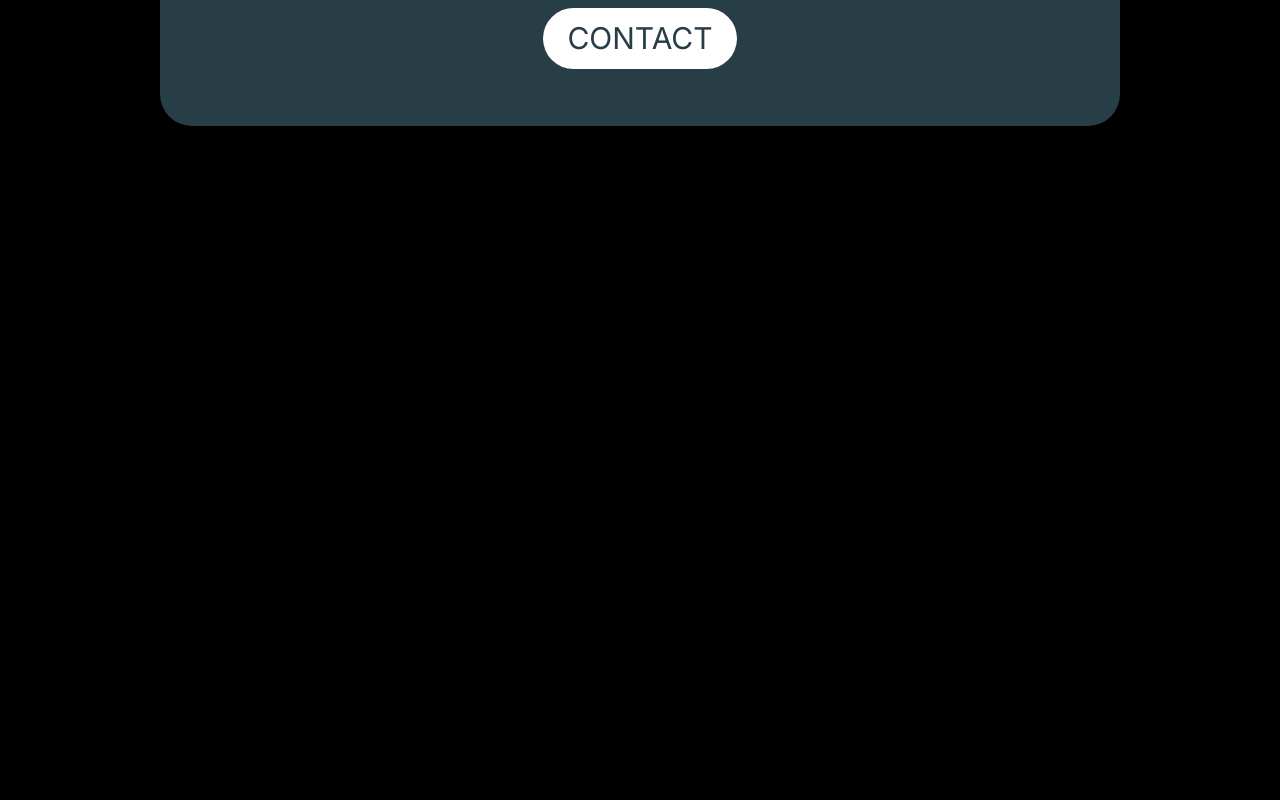
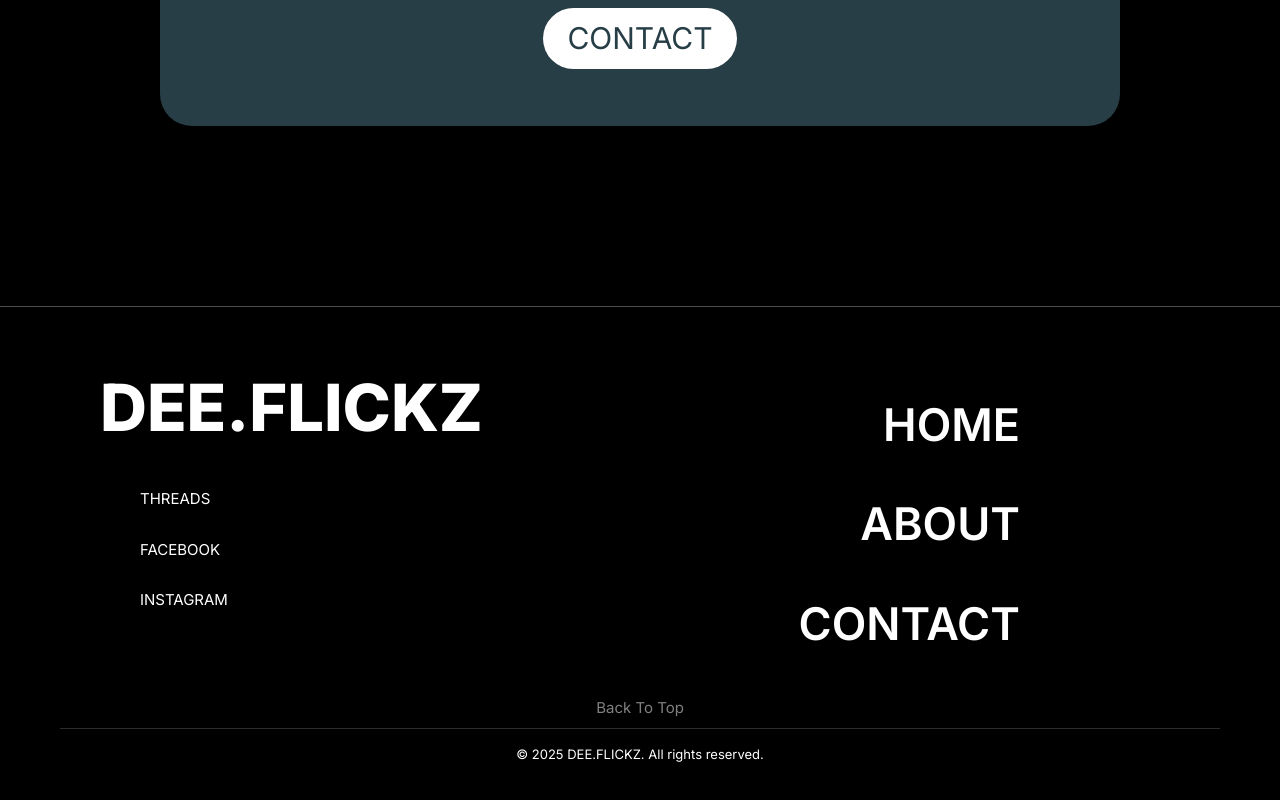
Before and after one commit to KaypeDev/Dee-Flickz, a React (Vite) app: page /about in a window 1280 px wide. Shown: the part 3802-4602 px from the top of the page. Before the commit the page ends 4028 px from the top, so only its background shows below. Built offline with nearby package versions, Linux system fonts and the light colour scheme.

Commit message:
footer finished

```diff
--- a/index.html
+++ b/index.html
@@ -2,9 +2,9 @@
 <html lang="en">
   <head>
     <meta charset="UTF-8" />
-    <link rel="icon" type="image/svg+xml" href="/vite.svg" />
+    <link rel="icon" type="image/png" href="/Dee.Flickz.png" />
     <meta name="viewport" content="width=device-width, initial-scale=1.0" />
-    <title>Vite + React + TS</title>
+    <title>Dee.Flickz</title>
     <link
       href="https://fonts.googleapis.com/css2?family=Inter:wght@400;600;800;900&display=swap"
       rel="stylesheet"
--- /dev/null
+++ b/src/components/Footer.tsx
@@ -0,0 +1,86 @@
+import { motion } from "framer-motion";
+import { Link } from 'react-router-dom';
+import { socialLinks } from "../config/socialLinks";
+import { navLinks } from "../config/navLinks";
+
+export default function Footer() {
+    return (
+        <footer className="h-95 md:h-110 lg:h-130 mt-20">
+            <hr className="opacity-30" />
+            <div className="max-w-[1440px] lg:mx-auto px-5 md:px-20 lg:px-25 flex flex-row pt-9 lg:pt-13">
+
+                {/* Brand + Description */}
+                <motion.div
+                    initial={{ opacity: 0, y: 20 }}
+                    whileInView={{ opacity: 1, y: 0 }}
+                    transition={{ delay: 0.5, duration: 0.6 }}
+                >
+                    <h2 className="text-[35px] md:text-[50px] lg:text-[65px] font-extrabold mb-8">DEE.FLICKZ</h2>
+                    <div className="ml-10 flex font-medium flex-col gap-7 text-[10px] md:text-[12px] lg:text-[15px]">
+                        {socialLinks.map((social, index) => (
+                            <motion.a
+                                whileHover={{ scale: 1.03 }}
+                                whileTap={{ scale: 0.95 }}
+                                key={index}
+                                href={social.href}
+                                target="_blank"
+                                rel="noopener noreferrer"
+                                className="hover:text-gray-300"
+                            >
+                                {social.label}
+                            </motion.a>
+                        ))}
+                    </div>
+
+
+                </motion.div>
+
+                {/* Navigation Links */}
+                <motion.div
+                    initial={{ opacity: 0, y: 20 }}
+                    whileInView={{ opacity: 1, y: 0 }}
+                    transition={{ duration: 0.6, delay: 0.2 }}
+                    viewport={{ once: true }}
+                    className="flex ml-auto"
+                >
+                    <div className="space-y-8 flex flex-col pt-5 md:pt-8 items-end text-[25px] md:text-[35px] lg:text-[45px] font-semibold mr-20 md:mr-30 lg:mr-40">
+                        {navLinks.map((link, index) => (
+                            <motion.div
+                                whileHover={{ scale: 1.07 }}
+                                whileTap={{ scale: 0.95 }}
+                                key={index}>
+                                <Link to={link.path} className="hover:text-gray-300">
+                                    {link.name}
+                                </Link>
+                            </motion.div>
+                        ))}
+                    </div>
+                </motion.div>
+            </div>
+
+            <div className="flex text-[12px] md:text-[15px] justify-center mt-10">
+                <motion.a
+                    initial={{ opacity: 0, y: 20 }}
+                    whileInView={{ opacity: 0.5, y: 0 }}
+                    transition={{ duration: 0.6, delay: 0.2 }}
+                    whileHover={{ scale: 1.03 }}
+                    whileTap={{ scale: 0.95 }}
+                    viewport={{ once: true }}
+                    href="#"
+                    className="opacity-50"
+                >
+                    Back To Top
+                </motion.a>
+            </div>
+            <motion.div
+                initial={{ opacity: 0, y: 20 }}
+                whileInView={{ opacity: 1, y: 0 }}
+                transition={{ duration: 0.6, delay: 0.2 }}
+                viewport={{ once: true }}
+                className="border-t-1 border-[#2d2d2d] mt-1 lg:mt-2 pt-2 md:pt-4 text-center m-5 lg:m-15 text-[9px] md:text-[11px]  lg:text-[13px]"
+            >
+                &copy; {new Date().getFullYear()} DEE.FLICKZ. All rights reserved.
+            </motion.div>
+        </footer>
+    );
+}
--- a/src/config/navLinks.tsx
+++ b/src/config/navLinks.tsx
@@ -1,5 +1,5 @@
 export const navLinks = [
-  { name: "Home", path: "/" },
-  { name: "About", path: "/about" },
-  { name: "Contact", path: "/contact" },
+  { name: "HOME", path: "/" },
+  { name: "ABOUT", path: "/about" },
+  { name: "CONTACT", path: "/contact" },
 ];
--- a/src/layouts/MainLayout.tsx
+++ b/src/layouts/MainLayout.tsx
@@ -1,6 +1,7 @@
 import { Outlet } from 'react-router-dom';
 import Navbar from '../components/Navbar';
 import ScrollToTop from '../components/ScrollToTop';
+import Footer from '../components/Footer';
 
 
 export default function MainLayout() {
@@ -12,6 +13,8 @@ export default function MainLayout() {
             <main className='flex-grow'>
                 <Outlet />
             </main>
+
+            <Footer/>
         </div>
     );
 
--- a/src/pages/about/CallToAction.tsx
+++ b/src/pages/about/CallToAction.tsx
@@ -7,6 +7,7 @@ export default function CallToAction() {
             <motion.div
                 initial={{ opacity: 0 }}
                 whileInView={{ opacity: 1 }}
+                viewport={{ once: true }}
                 transition={{ delay: 0.6, duration: 0.8 }}
                 style={{ backgroundColor: '#273e47' }}
                 className="w-90 h-85 lg:w-240 lg:h-125 text-[50px] flex flex-col items-center font-extrabold rounded-4xl p-5 gap-5">
```
Also changed, not shown: public/Dee.Flickz.png (added), src/config/socialLinks.tsx (line endings or trailing spaces).
